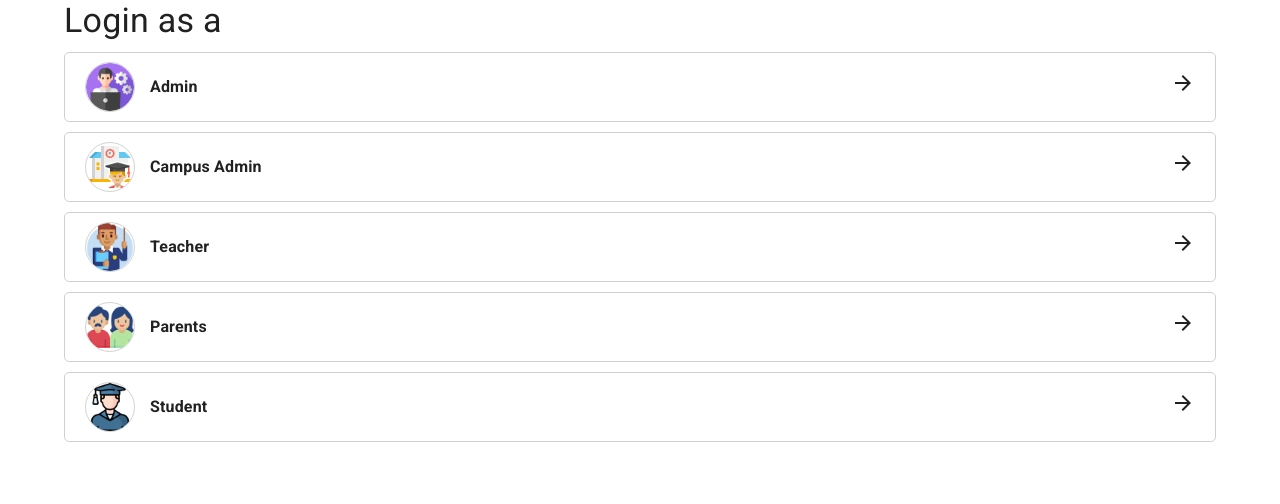
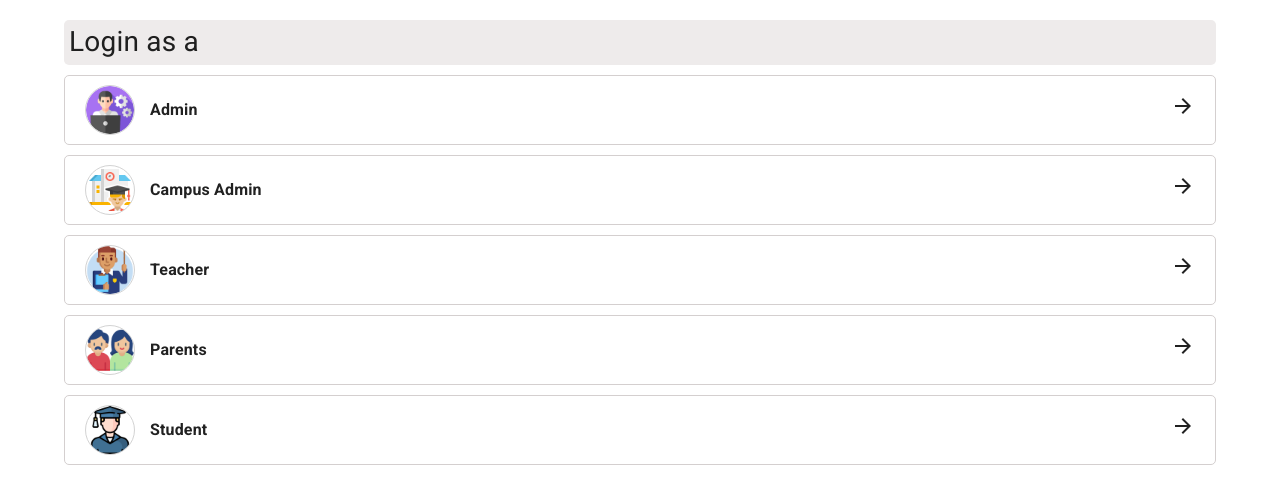
Before and after one commit to AbuRaihan1/ismly, a React (Create React App) app: page / in a window 1280 px wide. Shown: the top 504 px of the page. Built offline with nearby package versions, Linux system fonts and the light colour scheme.

Commit message:
some updates login type

```diff
--- a/src/screens/Home/Home.css
+++ b/src/screens/Home/Home.css
@@ -3,7 +3,7 @@
 }
 
 .login_option {
-  border: 1px solid rgb(212, 207, 207);
+  border: 0.5px solid rgb(212, 207, 207);
   display: flex;
   align-items: center;
   justify-content: space-between !important;
--- a/src/screens/Home/Home.tsx
+++ b/src/screens/Home/Home.tsx
@@ -5,10 +5,19 @@ import ArrowForwardIcon from "@mui/icons-material/ArrowForward";
 import "./Home.css";
 const Home = () => {
   const navigate = useNavigate();
+  const homeStyle = {
+    loginAs : {
+      marginTop : '20px',
+      background : '#eeebeb',
+      padding : "5px",
+      borderRadius : "5px",
+      fontSize : "28px"
+    }
+  }
   return (
     <Container>
       <Box>
-        <Typography variant="h4">Login as a</Typography>
+        <Typography variant="h4" sx={homeStyle.loginAs}>Login as a</Typography>
 
         <div className="login_list_wrapper">
           <div
```
